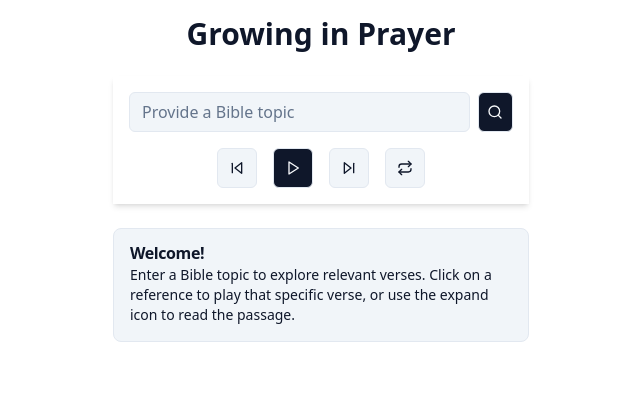
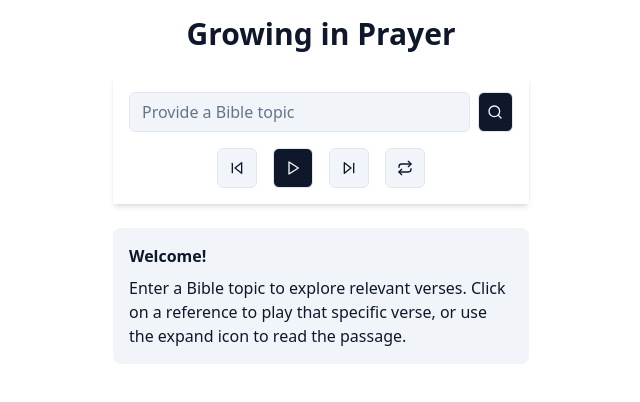
Before and after one commit to akhansson88/bible-reference-player, a React (Create React App) app: page / in a window 1280 px wide. Shown: the top 402 px of the page, without its empty margins (319-959 px from the left). Built offline with nearby package versions, Linux system fonts and the light colour scheme.

Commit message:
Add files via upload

```diff
--- a/src/App.js
+++ b/src/App.js
@@ -1,12 +1,30 @@
 import React, { useState, useEffect, useRef } from 'react';
 import axios from 'axios';
-import { Card, CardContent } from "./components/ui/card"
-import { Alert, AlertDescription, AlertTitle } from "./components/ui/alert"
 import { ChevronDown, ChevronUp } from 'lucide-react';
 import AudioPlayer from './components/AudioPlayer';
 
 const ESV_API_TOKEN = 'fe762f3700c9280c59edc63e85687aad7454e436';
 const GROQ_API_KEY = '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';
+
+const Card = ({ className, children, ...props }) => (
+  <div className={`bg-white shadow rounded-lg ${className}`} {...props}>{children}</div>
+);
+
+const CardContent = ({ className, children, ...props }) => (
+  <div className={`p-4 ${className}`} {...props}>{children}</div>
+);
+
+const Alert = ({ className, children, ...props }) => (
+  <div className={`p-4 bg-blue-100 text-blue-700 rounded-lg ${className}`} {...props}>{children}</div>
+);
+
+const AlertTitle = ({ className, children, ...props }) => (
+  <h4 className={`font-bold mb-2 ${className}`} {...props}>{children}</h4>
+);
+
+const AlertDescription = ({ className, children, ...props }) => (
+  <p className={`${className}`} {...props}>{children}</p>
+);
 
 const getBiblePassage = async (reference) => {
   try {
@@ -198,7 +216,7 @@ const App = () => {
       }
     };
     newAudio.play().catch(error => {
-      console.error('Error playing audio: ', error);
+      console.error('Error playing audio:', error);
       setError('Failed to play audio. Please try again.');
     });
     setAudio(newAudio);
@@ -311,7 +329,7 @@ const App = () => {
         </AlertDescription>
       </Alert>
       {error && (
-        <Alert className="my-6" variant="destructive">
+        <Alert className="my-6 bg-red-100 text-red-700">
           <AlertTitle>Error</AlertTitle>
           <AlertDescription>{error}</AlertDescription>
         </Alert>
```
